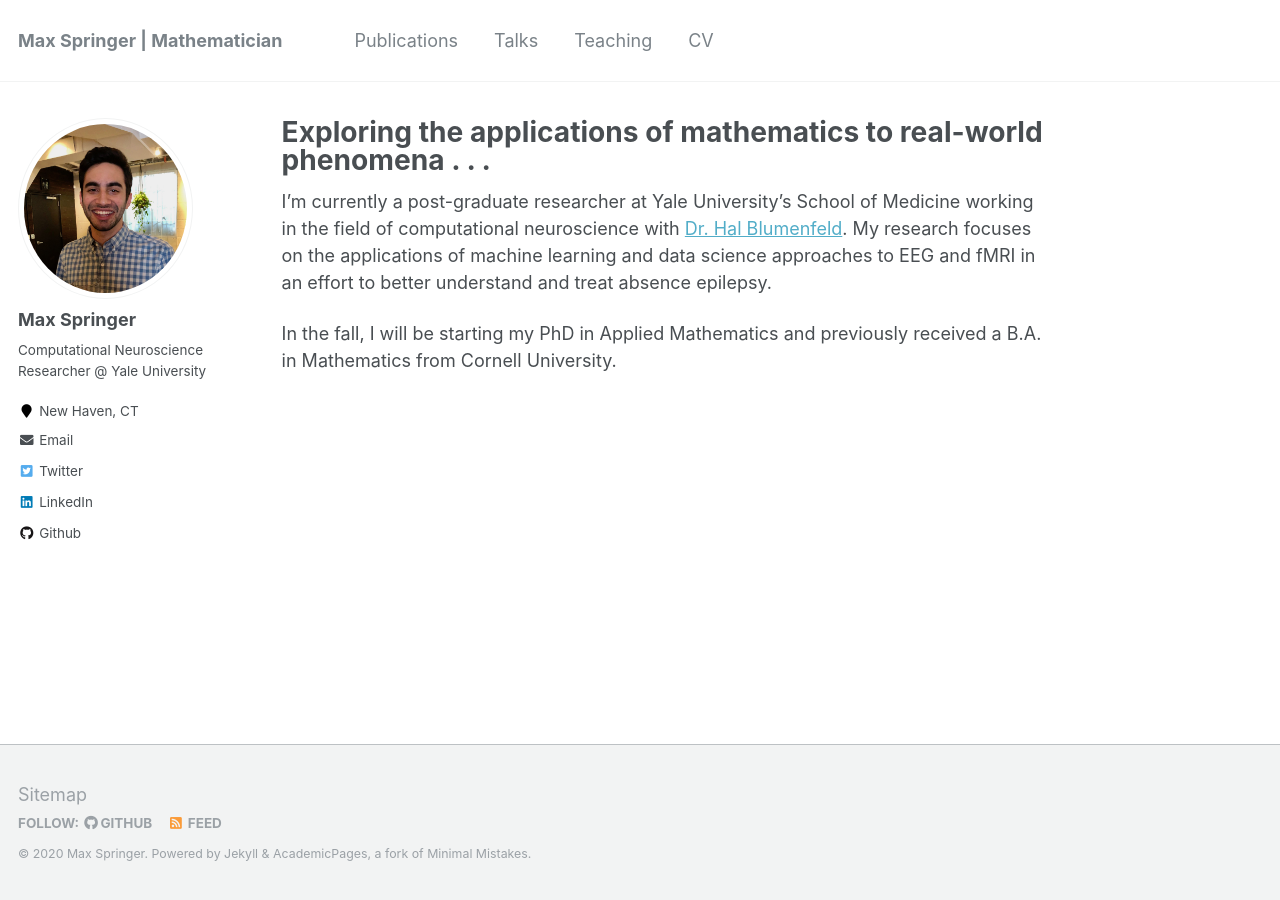
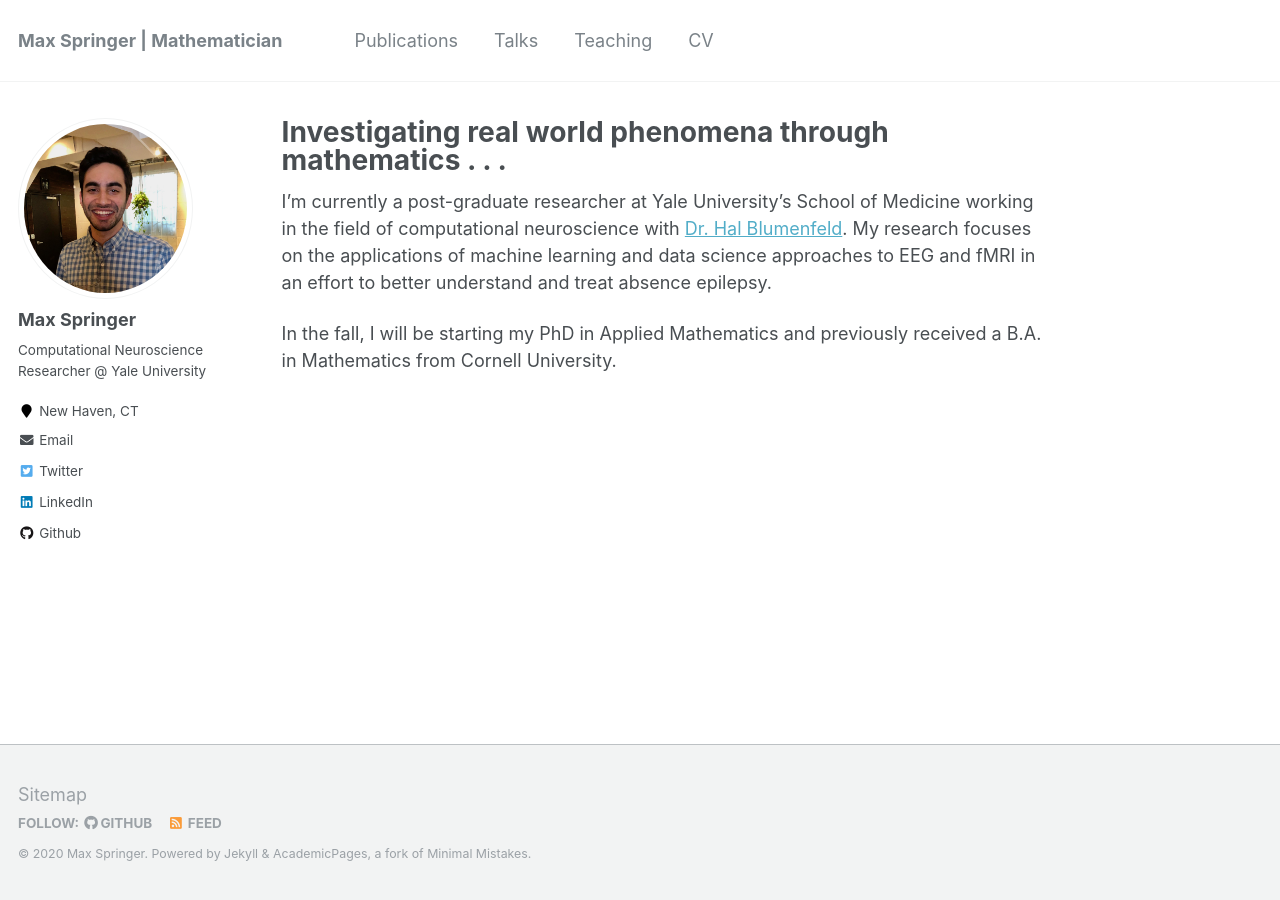
Before and after one commit to mss423/mss423.github.io, a Jekyll site: the page built from _pages/about.md, in a window 1280 px wide. Built offline with Jekyll 4.4.1, drawn with Linux system fonts in a browser that asks for light colours.

Commit message:
Update about.md

```diff
--- a/_pages/about.md
+++ b/_pages/about.md
@@ -1,6 +1,6 @@
 ---
 permalink: /
-title: "Exploring the applications of mathematics to real-world phenomena . . ."
+title: "Investigating real world phenomena through mathematics . . ."
 excerpt: "About me"
 author_profile: true
 redirect_from:
```
